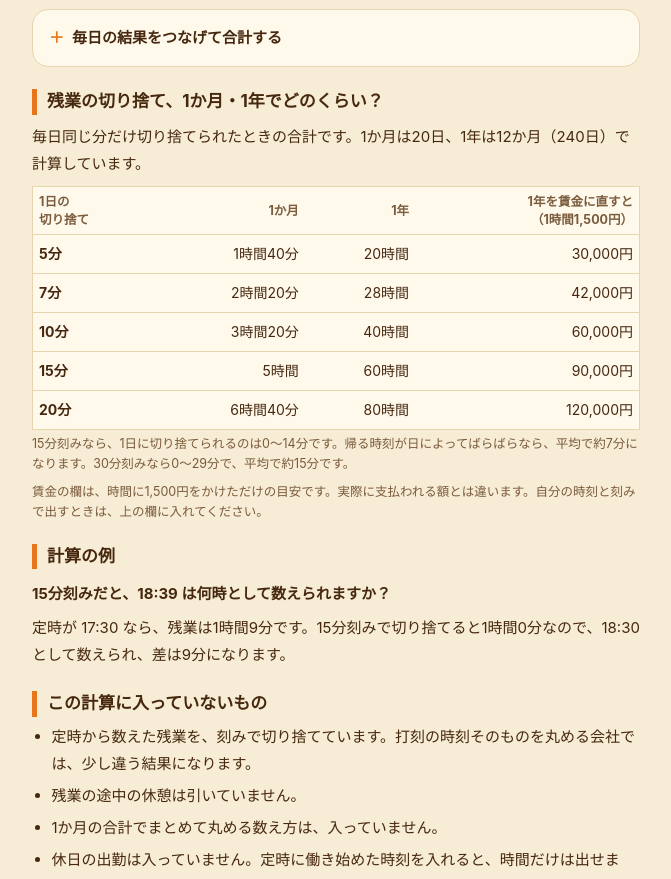
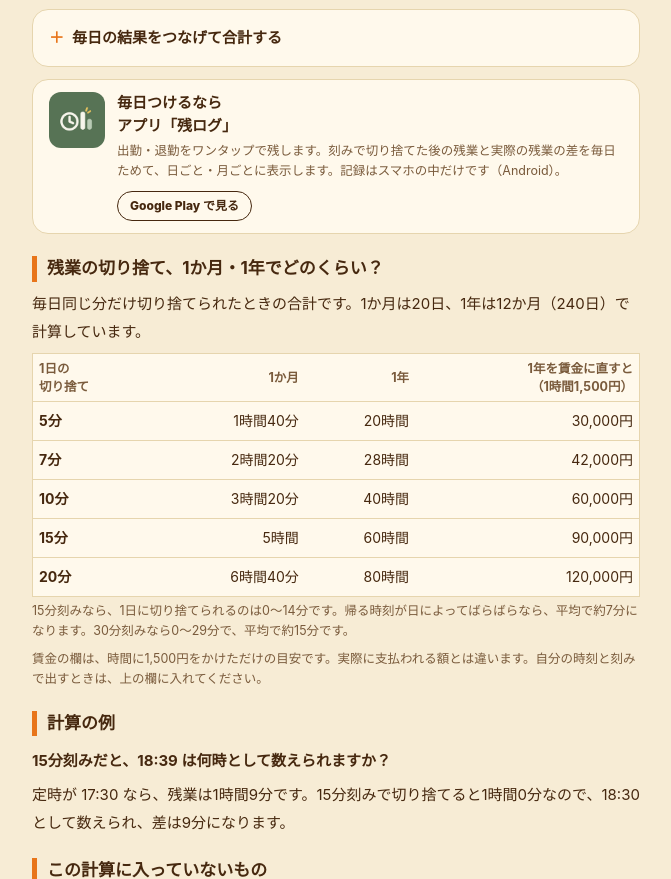
Before and after one commit to najito-najit/najito-najit.github.io, a plain HTML site: page zangyo/index.html in a window 1280 px wide. Shown: the part 1218-2097 px from the top of the page, without its empty margins (304-975 px from the left). Drawn offline with Linux system fonts and the light colour scheme.

Commit message:
残業の計算ページに、アプリ「残ログ」への枠を足す（ストアへのリンクに zangyo_page の印）
Co-Authored-By: Claude Opus 5.5 <noreply@anthropic.com>

```diff
--- a/zangyo/index.html
+++ b/zangyo/index.html
@@ -67,6 +67,10 @@ select{max-width:190px}
 .quick th{font-size:12.5px;color:var(--muted);font-weight:700;text-align:right}
 .quick th:first-child,.quick td:first-child{text-align:left}
 .quick td:first-child{font-weight:700}
+.appcard{display:flex;gap:12px;align-items:flex-start;padding:12px 16px}
+.appcard img{border-radius:12px;display:block;flex:none}
+.apptitle{font-size:15px;font-weight:800;margin:0 0 2px;line-height:1.5}
+.appcard .btn{margin-top:2px}
 .same{font-size:13px;color:var(--muted);margin:2px 0 6px}
 details{background:var(--card);border:1.5px solid var(--line);border-radius:16px;padding:6px 16px;margin:0 0 12px}
 summary{font-size:15px;font-weight:700;min-height:44px;display:flex;align-items:center;cursor:pointer;list-style:none}
@@ -170,6 +174,15 @@ footer a{color:var(--muted);margin:0 6px}
     <p class="small">小数の明細なら、12.50 は12時間30分のことが多いです。12.30 で12時間30分を表す会社もあります。</p>
     <div class="row"><span>実際の残業の合計と明細の差</span><b id="meiDiff">―</b></div>
   </details>
+
+  <div class="card appcard">
+    <a href="https://play.google.com/store/apps/details?id=app.najit.zanlog&referrer=utm_source%3Dnajit_site%26utm_medium%3Dsite%26utm_campaign%3Dzangyo_page"><img src="../images/icon_zanlog.png" width="56" height="56" alt="残ログ"></a>
+    <div>
+      <p class="apptitle">毎日つけるなら<br>アプリ「残ログ」</p>
+      <p class="small">出勤・退勤をワンタップで残します。刻みで切り捨てた後の残業と実際の残業の差を毎日ためて、日ごと・月ごとに表示します。記録はスマホの中だけです（Android）。</p>
+      <a class="btn" href="https://play.google.com/store/apps/details?id=app.najit.zanlog&referrer=utm_source%3Dnajit_site%26utm_medium%3Dsite%26utm_campaign%3Dzangyo_page">Google Play で見る</a>
+    </div>
+  </div>
 
   <h2>残業の切り捨て、1か月・1年でどのくらい？</h2>
   <p>毎日同じ分だけ切り捨てられたときの合計です。1か月は20日、1年は12か月（240日）で計算しています。</p>
```
